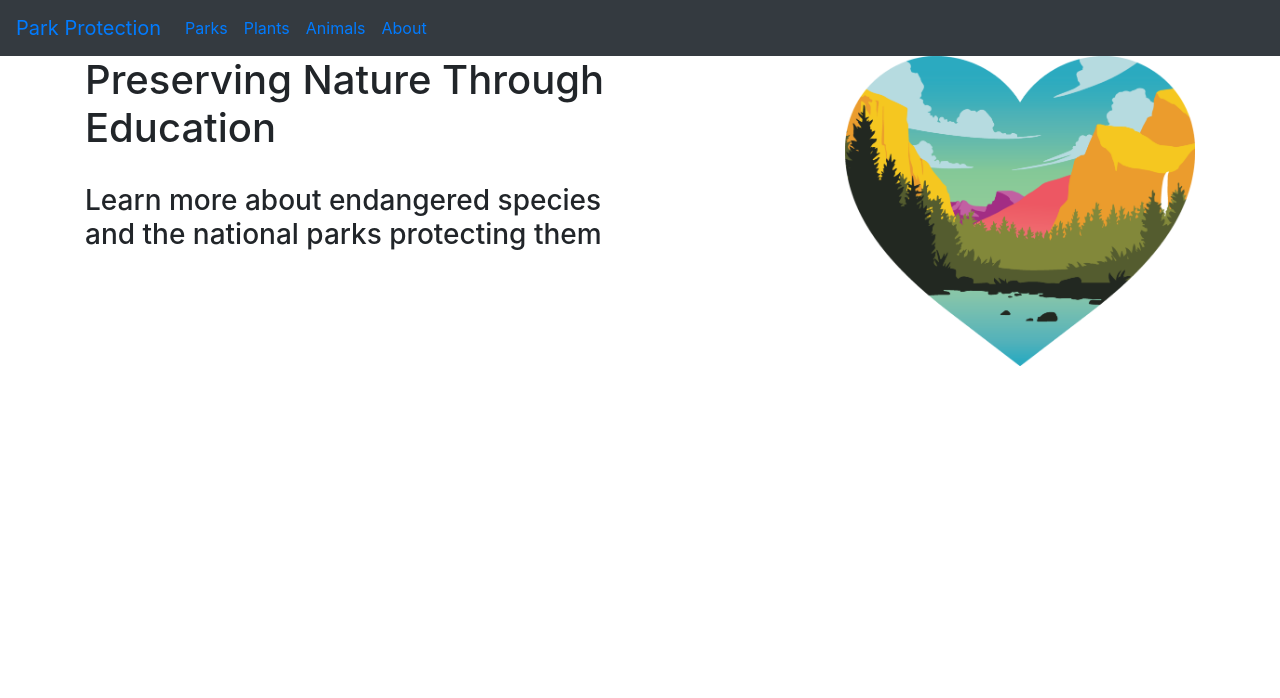
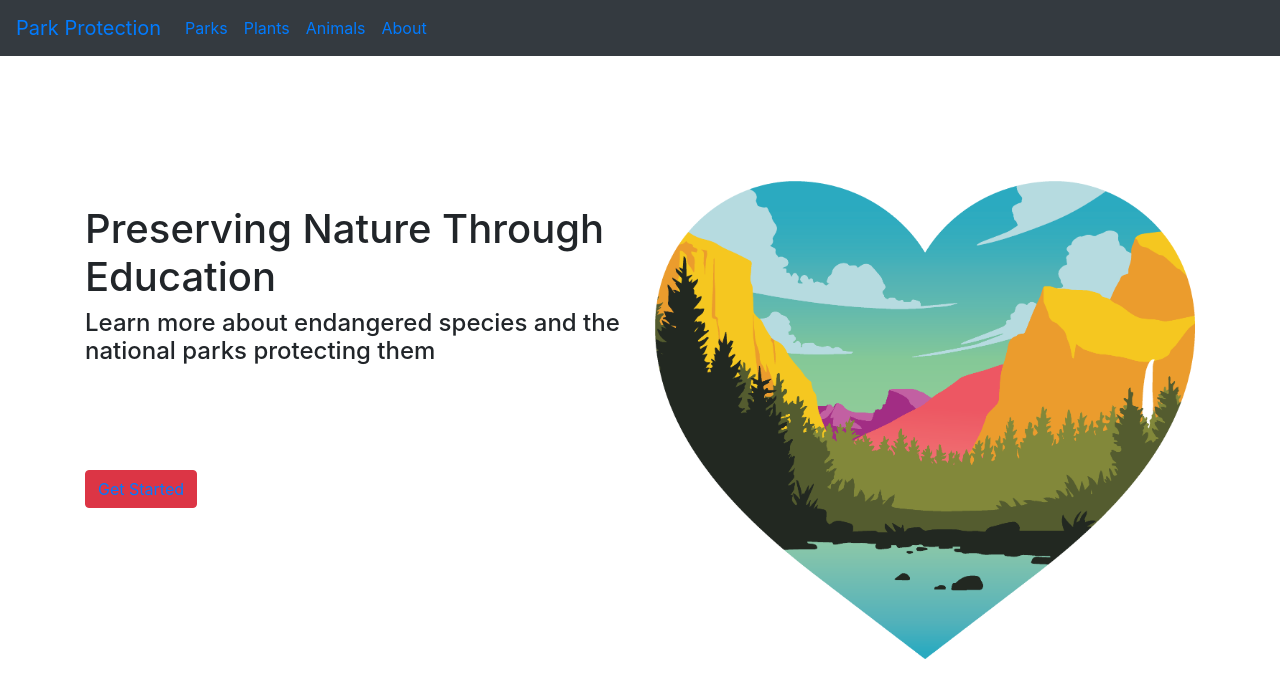
Before and after one commit to thekuhninator/park_protection, a React (Create React App) app: page / in a window 1280 px wide. Shown: the top 698 px of the page. Built offline with nearby package versions, Linux system fonts and the light colour scheme; the HTML template or start-up script is replaced by a standard one.

Commit message:
Finished basic positioning for home, needs styling

```diff
--- a/src/Home.js
+++ b/src/Home.js
@@ -5,16 +5,31 @@ import Container from 'react-bootstrap/Container';
 import Row from 'react-bootstrap/Row';
 import Col from 'react-bootstrap/Col';
 import Image from 'react-bootstrap/Image'
+import Button from 'react-bootstrap/Button'
+import { Link } from 'react-router-dom';
 
 function Home() {
   return (
-    <Container>
-    <Row>
-      <Col><h1>Preserving Nature Through Education</h1><br/><h3>Learn more about
-        endangered species and the national parks protecting them</h3></Col>
-      <Col md={{span: 4, offset: 2}}><Image src={ logo } fluid /></Col>
-    </Row>
-    </Container>
+    <div
+      style={{
+        display: "flex",
+        justifyContent: "center",
+        alignItems: "center",
+        backgroundColor: "white",
+        position: 'absolute', top: '15%', bottom: '10%', left: '0%', right: '0%'
+      }}>
+      <Container>
+        <Row>
+          <Col>
+            <br/><h1>Preserving Nature Through Education</h1>
+            <h4>Learn more about endangered species and the national parks protecting
+            them</h4><br/><br/><br/><br/>
+            <Button variant="danger"><Link to="/Parks">  Get Started  </Link></Button>
+          </Col>
+          <Col xs={6}><Image src={ logo } fluid /></Col>
+        </Row>
+      </Container>
+    </div>
   );
 }
 
```
